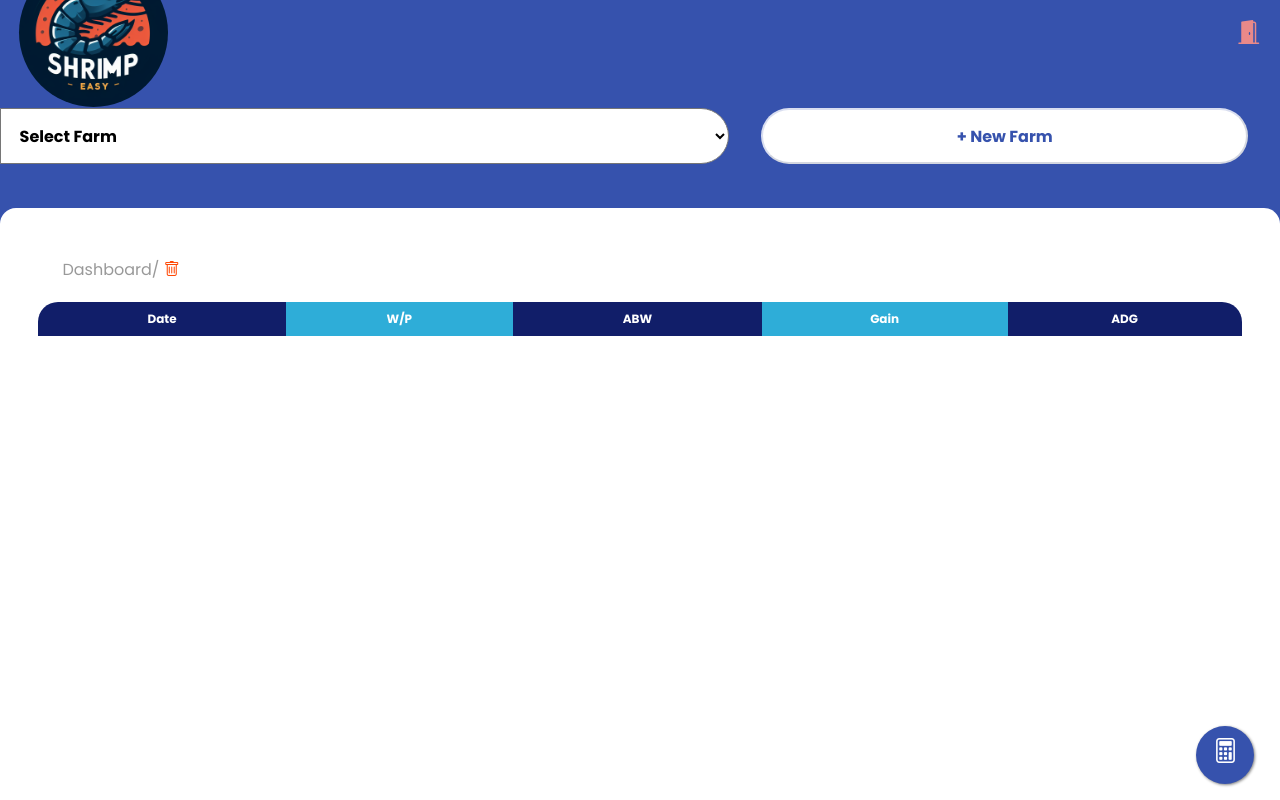
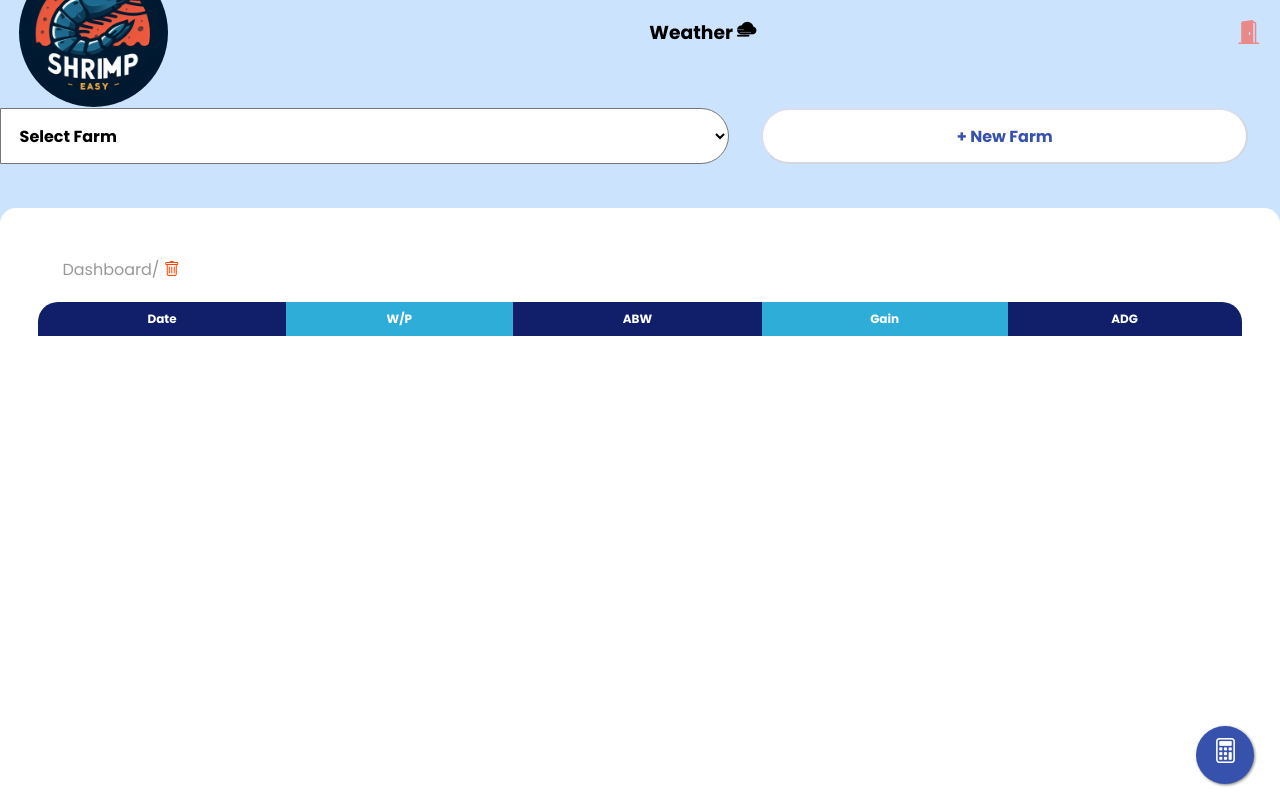
Before and after one commit to DixitRam/ShrimpEasy-SP, a Django app: template Project/templates/home2.html in a window 1280 px wide. Run offline with Django 5.2, Linux system fonts and the light colour scheme; the template is opened without the code that fills it, so the values that code supplies are empty; some libraries are stand-ins or nearby versions.

Commit message:
Changed Some Properties

```diff
--- a/Project/static/home2.css
+++ b/Project/static/home2.css
@@ -18,7 +18,7 @@
 body {
   width: inherit;
   height: inherit;
-    background-color: #3652AD;
+  background-color: #cbe3fd;
 
 }
 
--- a/Project/templates/home.html
+++ b/Project/templates/home.html
@@ -22,8 +22,10 @@
 <body>
   <nav>
     <div class="logo"></div>
-    <h5>{{user.username}} : </h5> <i onclick="location.href='{% url 'logout'%}'"
-      style="color: #fc7c7c ; font-size:x-large" class="bi bi-door-open-fill"></i>
+    <h2 onclick="location.href='{% url 'weather'%}'"> Weather &#xF2A8;</h2>
+
+    <i onclick="location.href='{% url 'logout'%}'" style="color: #fc7c7c ; font-size:x-large"
+      class="bi bi-door-open-fill"></i>
   </nav>
   <div class="main-div">
     <div class="sub-nav">
--- a/Project/templates/home2.html
+++ b/Project/templates/home2.html
@@ -24,7 +24,7 @@
   <div class="main-div">
     <nav>
       <div class="logo"></div>
-      <h5>{{user.username}} </h5>
+      <h3 onclick="location.href='{% url 'weather'%}'"> Weather &#xF2A8;</h3>
       <i onclick="location.href='{% url 'logout'%}'" style="color: #e98989 ; font-size:x-large"
         class="bi bi-door-open-fill"></i>
 
--- a/Project/templates/weather.html
+++ b/Project/templates/weather.html
@@ -9,12 +9,13 @@
     <title>Weather App</title>
 
     <link href="{% static 'weather.css' %}" rel="stylesheet" type="text/css" />
+    <link rel="stylesheet" href="https://cdn.jsdelivr.net/npm/bootstrap-icons@1.11.0/font/bootstrap-icons.css">
 
 </head>
 
 <body>
     <div id="weather-container">
-        <h2>Weather App</h2>
+        <h2> Weather&ensp;<i onclick="location.href='./'" class="bi bi-house"></i> </h2>
         <input type="text" id="city" placeholder="Enter city">
         <button onclick="getWeather()">Search</button>
 
```
Also changed, not shown: Project/shrimp/settings.py (+15 -143 lines), Project/db.sqlite3. Lines whose indentation alone changed are shown as unchanged.
